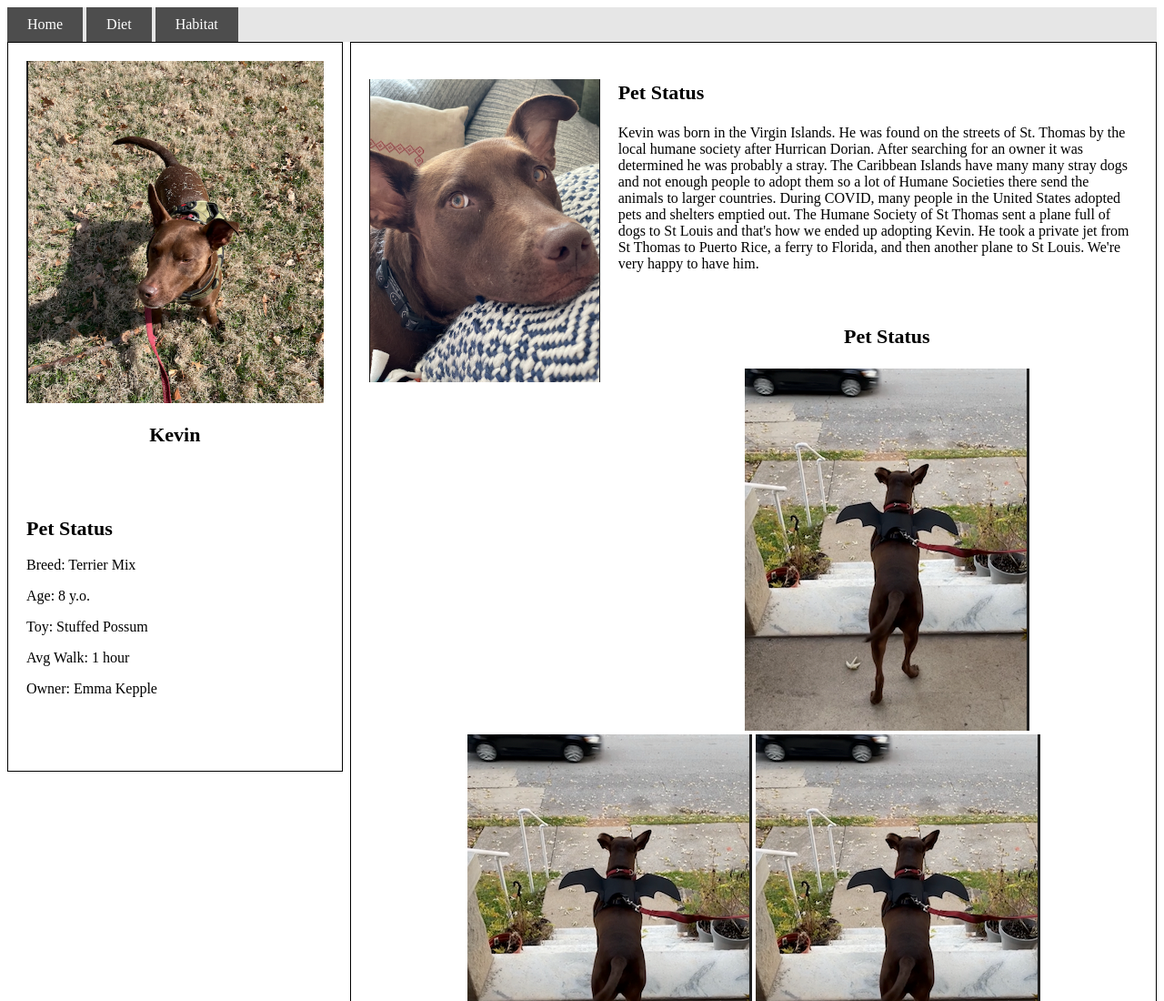
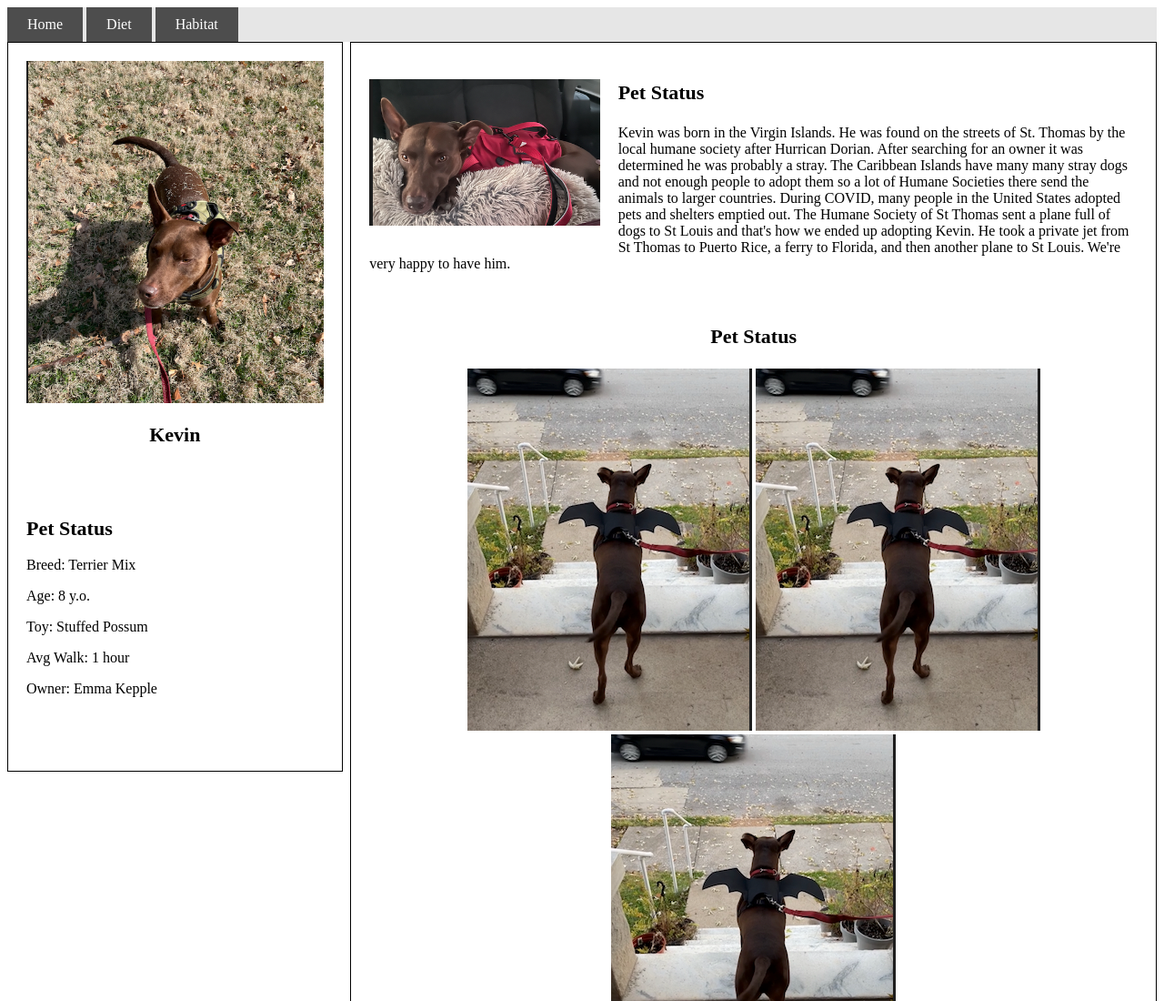
Before and after one commit to illinijunky10/dogProjectUX, a plain HTML site: page index.html in a window 1280 px wide. Shown: the top 1100 px of the page at 91% size. Drawn offline with Linux system fonts and the light colour scheme.

Commit message:
new picture

```diff
--- a/index.html
+++ b/index.html
@@ -44,7 +44,7 @@
         </div>
         <div class="mainSide">
             <div class="about">
-                <img src="img/KevinCute.png" alt="" class="fLeft">
+                <img src="img/KevinCar.png" alt="" class="fLeft">
                 <h3 class="title">Pet Status</h3>
                 <p>Kevin was born in the Virgin Islands.
                     He was found on the streets of St. Thomas by the local humane society after Hurrican Dorian.
@@ -58,11 +58,9 @@
             </div>
             <div class="gallery">
                 <h3 class="title">Pet Status</h3>
-                <!-- <img src="./img/KevinCute.png" alt="" class="galleryItem"> -->
                 <img src="img/KevinHalloween.png" alt="" class="galleryItem">
                 <img src="img/KevinHalloween.png" alt="" class="galleryItem">
                 <img src="img/KevinHalloween.png" alt="" class="galleryItem">
-                <!-- <img src="img/KevinSnow.png" alt="" class="galleryItem"> -->
             </div>
         </div>
     </section>
```
Also changed, not shown: img/KevinCar.png (added).
